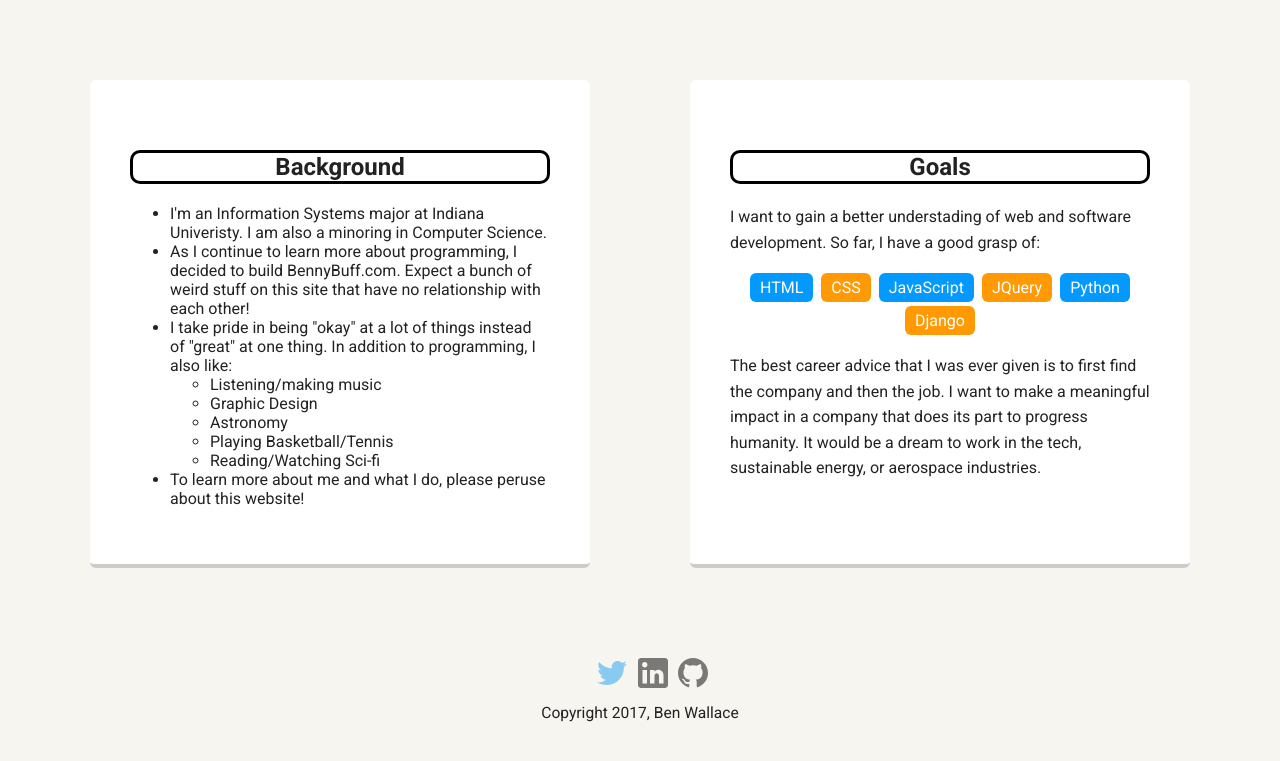
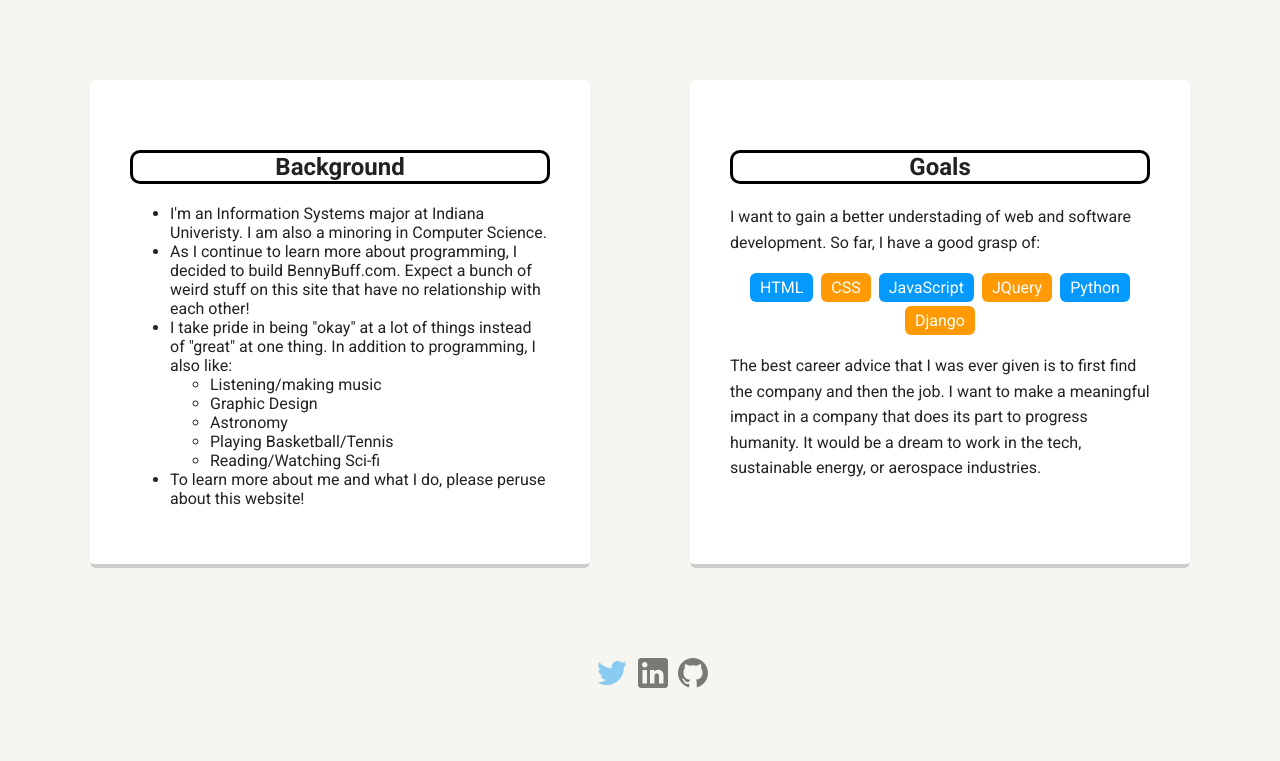
Before and after one commit to benfwalla/benfwalla.github.io, a plain HTML site: page index.html in a window 1280 px wide. Shown: the part 450-1211 px from the top of the page. Drawn offline with Linux system fonts and the light colour scheme; a web font is replaced by a local one.

Commit message:
Deleted footer <p>

```diff
--- a/index.html
+++ b/index.html
@@ -61,7 +61,6 @@
         <li><a href="http://www.linkedin.com/in/benfwall" target="_blank" class="social linkedin">LinkedIn</a></li>
         <li><a href="http://github.com/benfwalla" target="_blank" class="social github">Github</a></li>
       </ul>
-      <p class="copyright">Copyright 2017, Ben Wallace</p>
     </footer>
   </body>
   </html>
```
